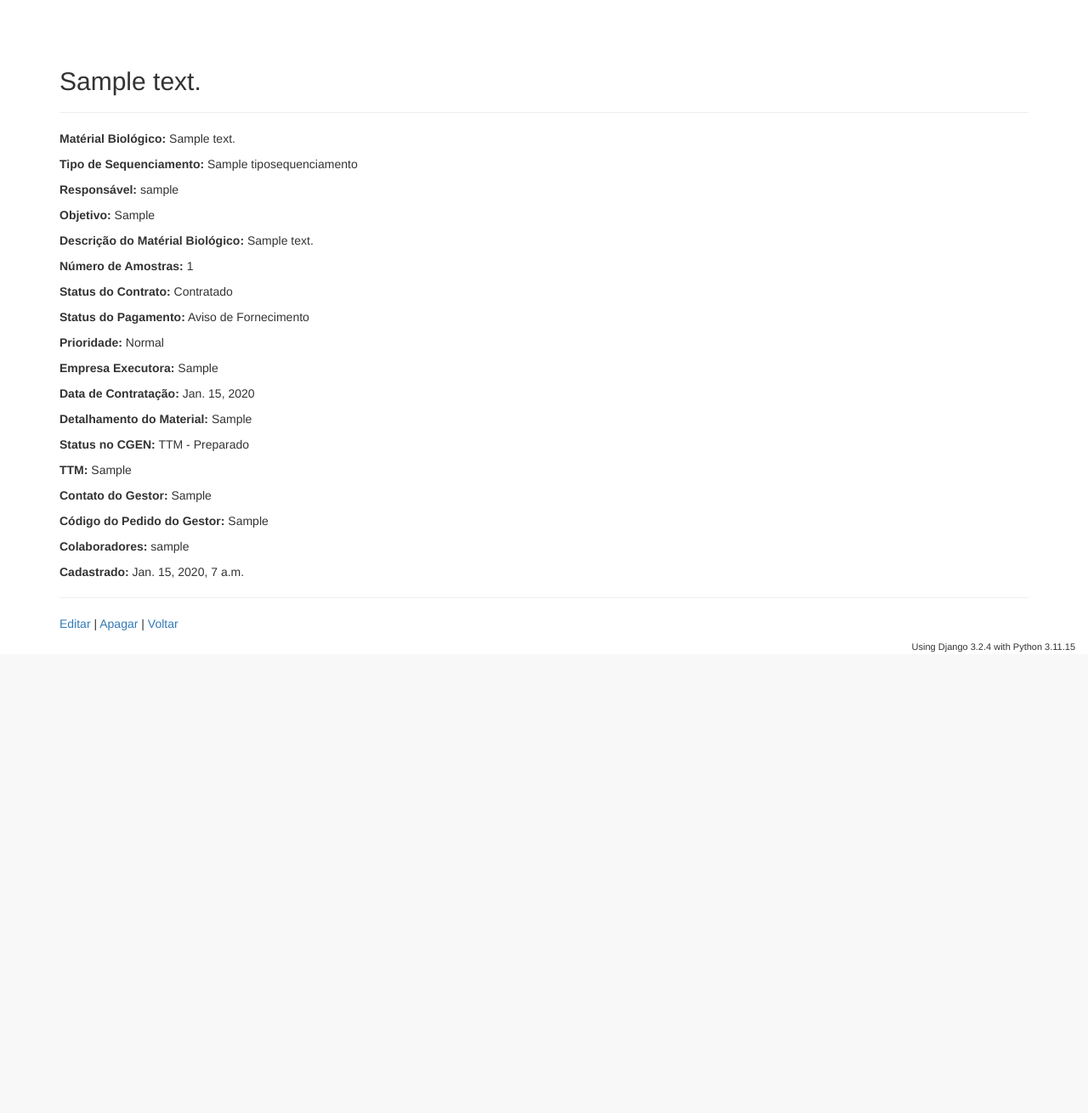
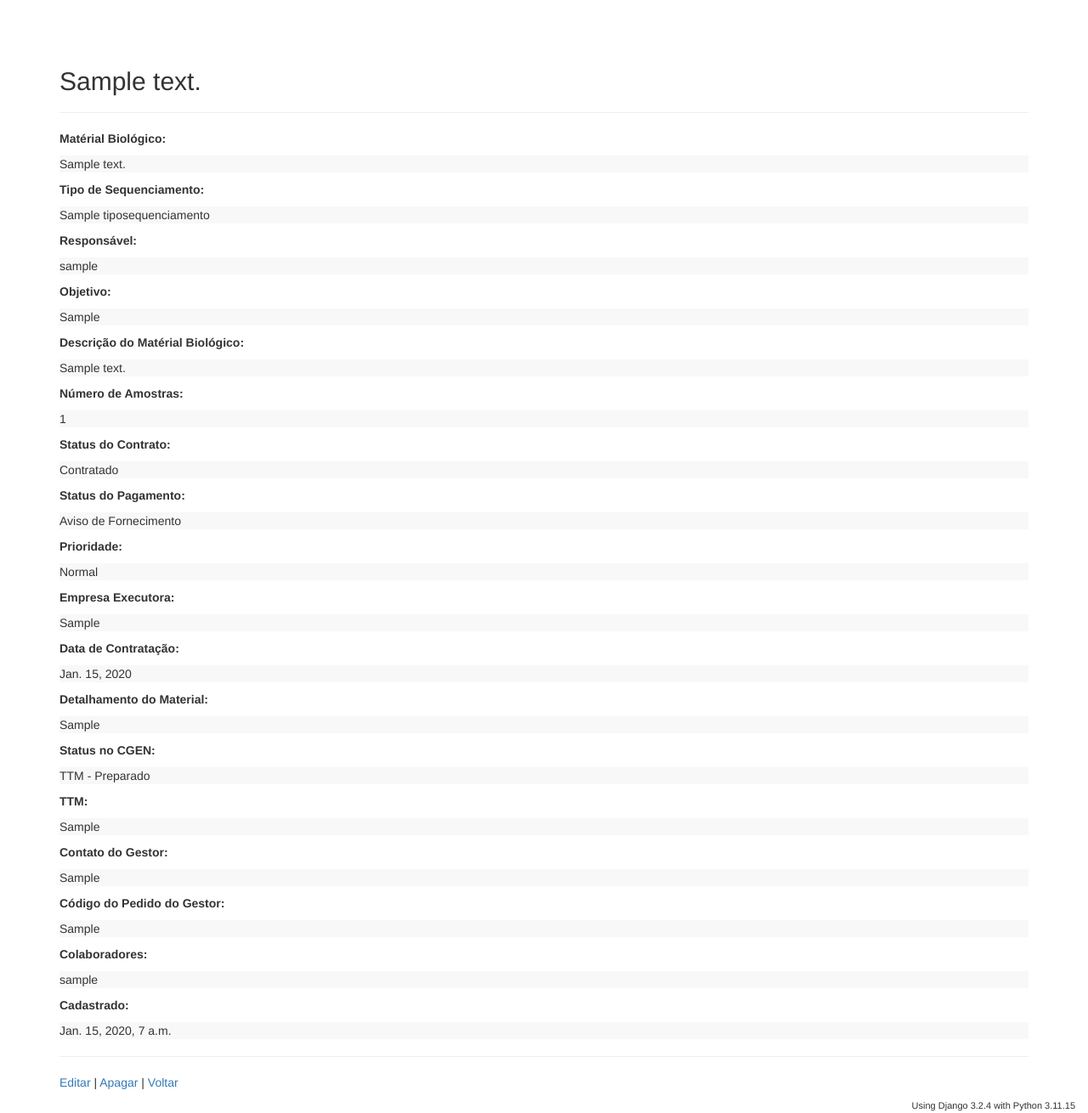
Before and after one commit to marcelo-soares-souza/gbp, a Django app: page /sequenciamento/detail/1/ in a window 1280 px wide. Shown: the part 51-1361 px from the top of the page at 85% size. Before the commit the page ends 819 px from the top, so only its background shows below. Run offline with Django 3.2, Linux system fonts and the light colour scheme; a user stored in the database is signed in; tables that the repository leaves empty hold one stand-in row (values such as "Sample post"); some libraries are stand-ins or nearby versions.

Commit message:
Improved layout in details

```diff
--- a/projeto/static/files/css/style.css
+++ b/projeto/static/files/css/style.css
@@ -1,3 +1,7 @@
+.text-highlight {
+  background-color: #F8F8F8;
+}
+
 .jumbotron {
     text-align: center;
     background-color: #fff;
--- a/sequenciamento/templates/sequenciamento/crud/detail.html
+++ b/sequenciamento/templates/sequenciamento/crud/detail.html
@@ -10,46 +10,48 @@
 
     <hr/>
 
-    <p><b>Matérial Biológico:</b> {{ sequenciamento.material_biologico }}</p>
+    <p><b>Matérial Biológico:</b> <br/> <div class='text-highlight'>{{ sequenciamento.material_biologico }}</div></p>
 
-    <p><b>Tipo de Sequenciamento:</b> {{ sequenciamento.tipo_sequenciamento }}</p>
+    <p><b>Tipo de Sequenciamento:</b> <br/> <div class='text-highlight'>{{ sequenciamento.tipo_sequenciamento }}</div></p>
 
-    <p><b>Responsável:</b> {{ sequenciamento.responsavel }}</p>
+    <p><b>Responsável:</b> <br/> <div class='text-highlight'>{{ sequenciamento.responsavel }}</div></p>
 
-    <p><b>Objetivo:</b> {{ sequenciamento.objetivo }}</p>
+    <p><b>Objetivo:</b> <br/> <div class='text-highlight'>{{ sequenciamento.objetivo }}</div></p>
 
-    <p><b>Descrição do Matérial Biológico:</b> {{ sequenciamento.descricao_material_biologico }}</p>
+    <p><b>Descrição do Matérial Biológico:</b> <br/> <div class='text-highlight'>{{ sequenciamento.descricao_material_biologico }}</div></p>
 
-    <p><b>Número de Amostras:</b> {{ sequenciamento.numero_amostras }}</p>
+    <p><b>Número de Amostras:</b> <br/> <div class='text-highlight'>{{ sequenciamento.numero_amostras }}</div></p>
 
-    <p><b>Status do Contrato:</b> {{ sequenciamento.status_contrato }}</p>
+    <p><b>Status do Contrato:</b> <br/> <div class='text-highlight'>{{ sequenciamento.status_contrato }}</div></p>
 
-    <p><b>Status do Pagamento:</b> {{ sequenciamento.status_pagamento }}</p>
+    <p><b>Status do Pagamento:</b> <br/> <div class='text-highlight'>{{ sequenciamento.status_pagamento }}</div></p>
 
-    <p><b>Prioridade:</b> {{ sequenciamento.prioridade }}</p>
+    <p><b>Prioridade:</b> <br/> <div class='text-highlight'>{{ sequenciamento.prioridade }}</div></p>
 
-    <p><b>Empresa Executora:</b> {{ sequenciamento.empresa_executora }}</p>
+    <p><b>Empresa Executora:</b> <br/> <div class='text-highlight'>{{ sequenciamento.empresa_executora }}</div></p>
 
-    <p><b>Data de Contratação:</b> {{ sequenciamento.data_contratacao }}</p>
+    <p><b>Data de Contratação:</b> <br/> <div class='text-highlight'>{{ sequenciamento.data_contratacao }}</div></p>
 
-    <p><b>Detalhamento do Material:</b> {{ sequenciamento.detalhamento_material }}</p>
+    <p><b>Detalhamento do Material:</b> <br/> <div class='text-highlight'>{{ sequenciamento.detalhamento_material }}</div></p>
 
-    <p><b>Status no CGEN:</b> {{ sequenciamento.status_cgen }}</p>
+    <p><b>Status no CGEN:</b> <br/> <div class='text-highlight'>{{ sequenciamento.status_cgen }}</div></p>
 
-    <p><b>TTM:</b> {{ sequenciamento.ttm }}</p>
+    <p><b>TTM:</b> <br/> <div class='text-highlight'>{{ sequenciamento.ttm }}</div></p>
 
-    <p><b>Contato do Gestor:</b> {{ sequenciamento.contato_gestor }}</p>
+    <p><b>Contato do Gestor:</b> <br/> <div class='text-highlight'>{{ sequenciamento.contato_gestor }}</div></p>
 
-    <p><b>Código do Pedido do Gestor:</b> {{ sequenciamento.codigo_pedido_gestor }}</p>
+    <p><b>Código do Pedido do Gestor:</b> <br/> <div class='text-highlight'>{{ sequenciamento.codigo_pedido_gestor }}</div></p>
 
     <p>
-      <b>Colaboradores:</b>
-      {% for colaborador in sequenciamento.colaborador.all %}
-        {{ colaborador.username }}
-      {% endfor %}
+      <b>Colaboradores:</b> <br/>
+      <div class='text-highlight'>
+        {% for colaborador in sequenciamento.colaborador.all %}
+          {{ colaborador.username }}
+        {% endfor %}
+      </div>
     </p>
 
-    <p><b>Cadastrado:</b> {{ sequenciamento.data_cadastro }}</p>
+    <p><b>Cadastrado:</b> <br/> <div class='text-highlight'>{{ sequenciamento.data_cadastro }}</div></p>
 
     <hr/>
 
```
Also changed, not shown: sequenciamento/templates/tiposequenciamento/crud/detail.html (+2 -5 lines).
